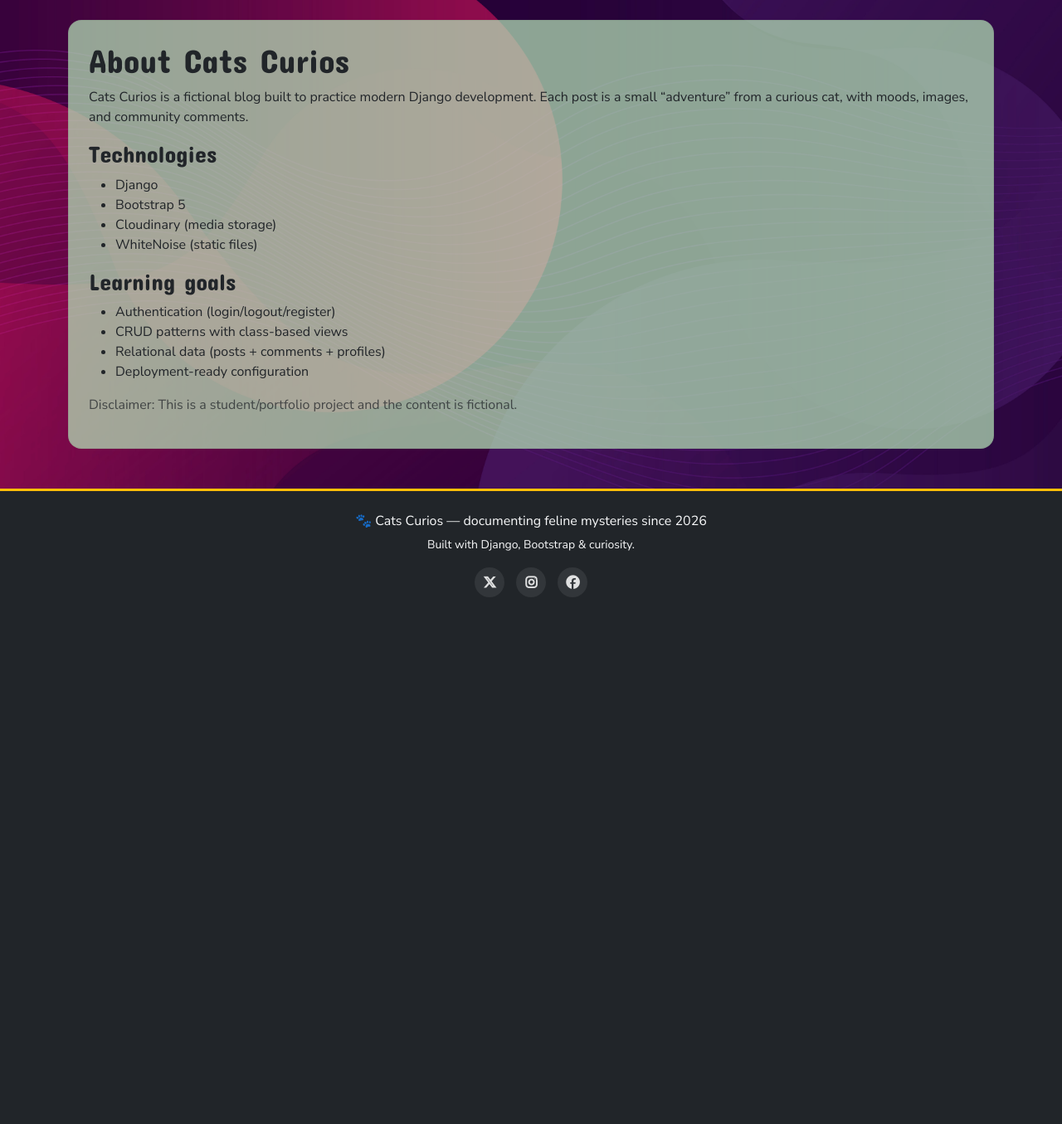
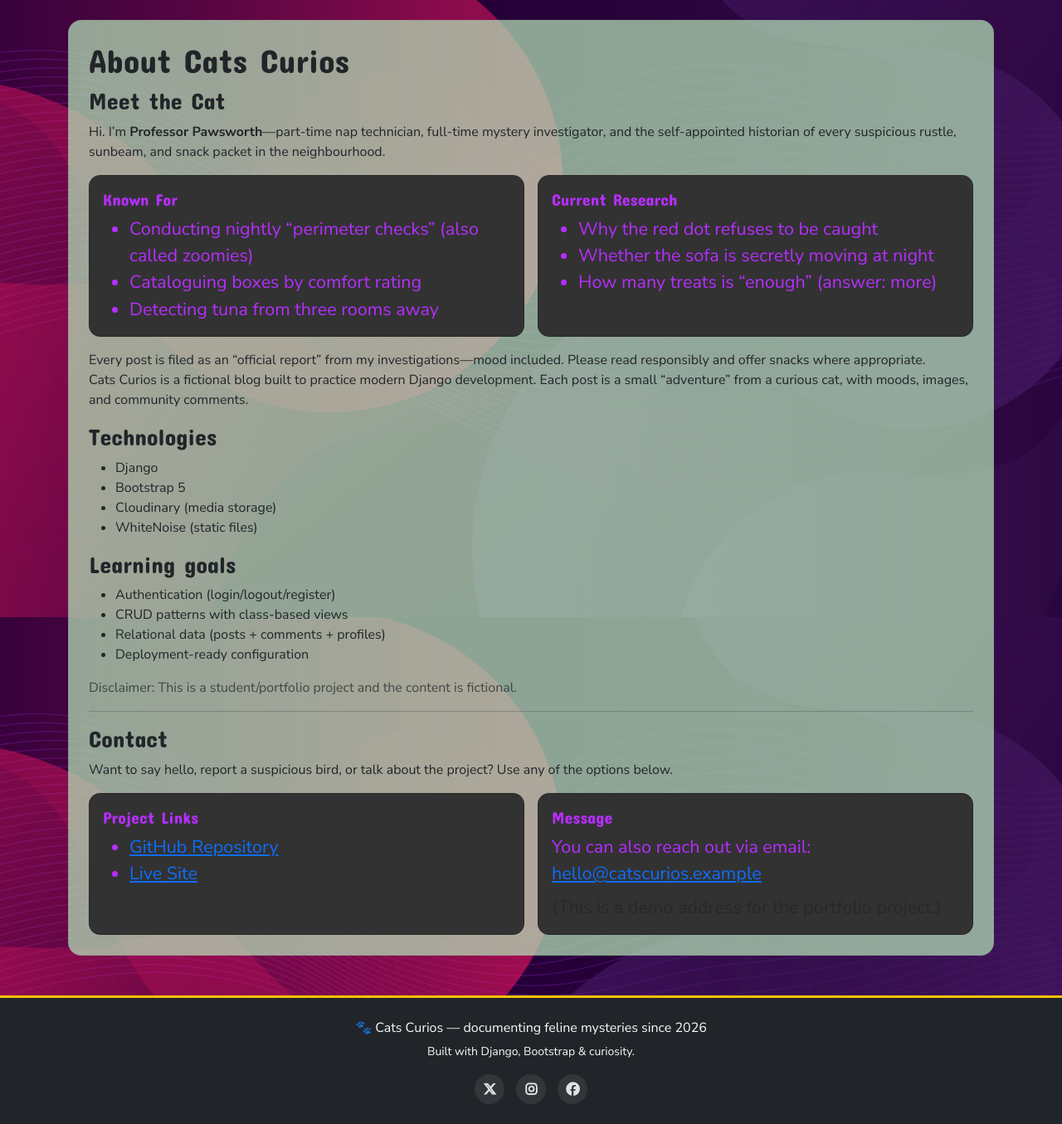
Before and after one commit to rikity432/CatsCurios, a Django app: page /about/ in a window 1280 px wide. Shown: the part 56-1411 px from the top of the page at 83% size. Before the commit the page ends 776 px from the top, so only its background shows below. Run offline with Django 5.2, Linux system fonts and the light colour scheme; data that the repository does not hold is empty; some libraries are stand-ins or nearby versions.

Commit message:
readme and about/contact changes

```diff
--- a/templates/about.html
+++ b/templates/about.html
@@ -6,6 +6,48 @@
 
 {% block content %}
 <h1>About Cats Curios</h1>
+
+<section aria-labelledby="about-cat">
+    <h2 id="about-cat" class="h3">Meet the Cat</h2>
+
+    <p>
+        Hi. I’m <strong>Professor Pawsworth</strong>—part-time nap technician,
+        full-time mystery investigator, and the self-appointed historian of every suspicious rustle,
+        sunbeam, and snack packet in the neighbourhood.
+    </p>
+
+    <div class="row g-3">
+        <div class="col-md-6">
+            <div class="card h-100">
+                <div class="card-body">
+                    <h3 class="h5">Known For</h3>
+                    <ul class="mb-0">
+                        <li>Conducting nightly “perimeter checks” (also called zoomies)</li>
+                        <li>Cataloguing boxes by comfort rating</li>
+                        <li>Detecting tuna from three rooms away</li>
+                    </ul>
+                </div>
+            </div>
+        </div>
+        <div class="col-md-6">
+            <div class="card h-100">
+                <div class="card-body">
+                    <h3 class="h5">Current Research</h3>
+                    <ul class="mb-0">
+                        <li>Why the red dot refuses to be caught</li>
+                        <li>Whether the sofa is secretly moving at night</li>
+                        <li>How many treats is “enough” (answer: more)</li>
+                    </ul>
+                </div>
+            </div>
+        </div>
+    </div>
+
+    <p class="mt-3 mb-0">
+        Every post is filed as an “official report” from my investigations—mood included.
+        Please read responsibly and offer snacks where appropriate.
+    </p>
+</section>
 
 <p>
     Cats Curios is a fictional blog built to practice modern Django development.
@@ -31,4 +73,50 @@
 <p class="text-muted">
     Disclaimer: This is a student/portfolio project and the content is fictional.
 </p>
+
+<hr>
+
+<section aria-labelledby="contact">
+    <h2 id="contact" class="h3">Contact</h2>
+    <p class="mb-3">
+        Want to say hello, report a suspicious bird, or talk about the project?
+        Use any of the options below.
+    </p>
+
+    <div class="row g-3">
+        <div class="col-md-6">
+            <div class="card h-100">
+                <div class="card-body">
+                    <h3 class="h5">Project Links</h3>
+                    <ul class="mb-0">
+                        <li>
+                            <a href="https://github.com/rikity432/CatsCurios" target="_blank" rel="noopener noreferrer">
+                                GitHub Repository
+                            </a>
+                        </li>
+                        <li>
+                            <a href="https://catscurios-aa2feb00a994.herokuapp.com/" target="_blank" rel="noopener noreferrer">
+                                Live Site
+                            </a>
+                        </li>
+                    </ul>
+                </div>
+            </div>
+        </div>
+        <div class="col-md-6">
+            <div class="card h-100">
+                <div class="card-body">
+                    <h3 class="h5">Message</h3>
+                    <p class="mb-2">
+                        You can also reach out via email:
+                        <a href="mailto:hello@catscurios.example">hello@catscurios.example</a>
+                    </p>
+                    <p class="text-muted mb-0">
+                        (This is a demo address for the portfolio project.)
+                    </p>
+                </div>
+            </div>
+        </div>
+    </div>
+</section>
 {% endblock %}
```
Also changed, not shown: README.md.
